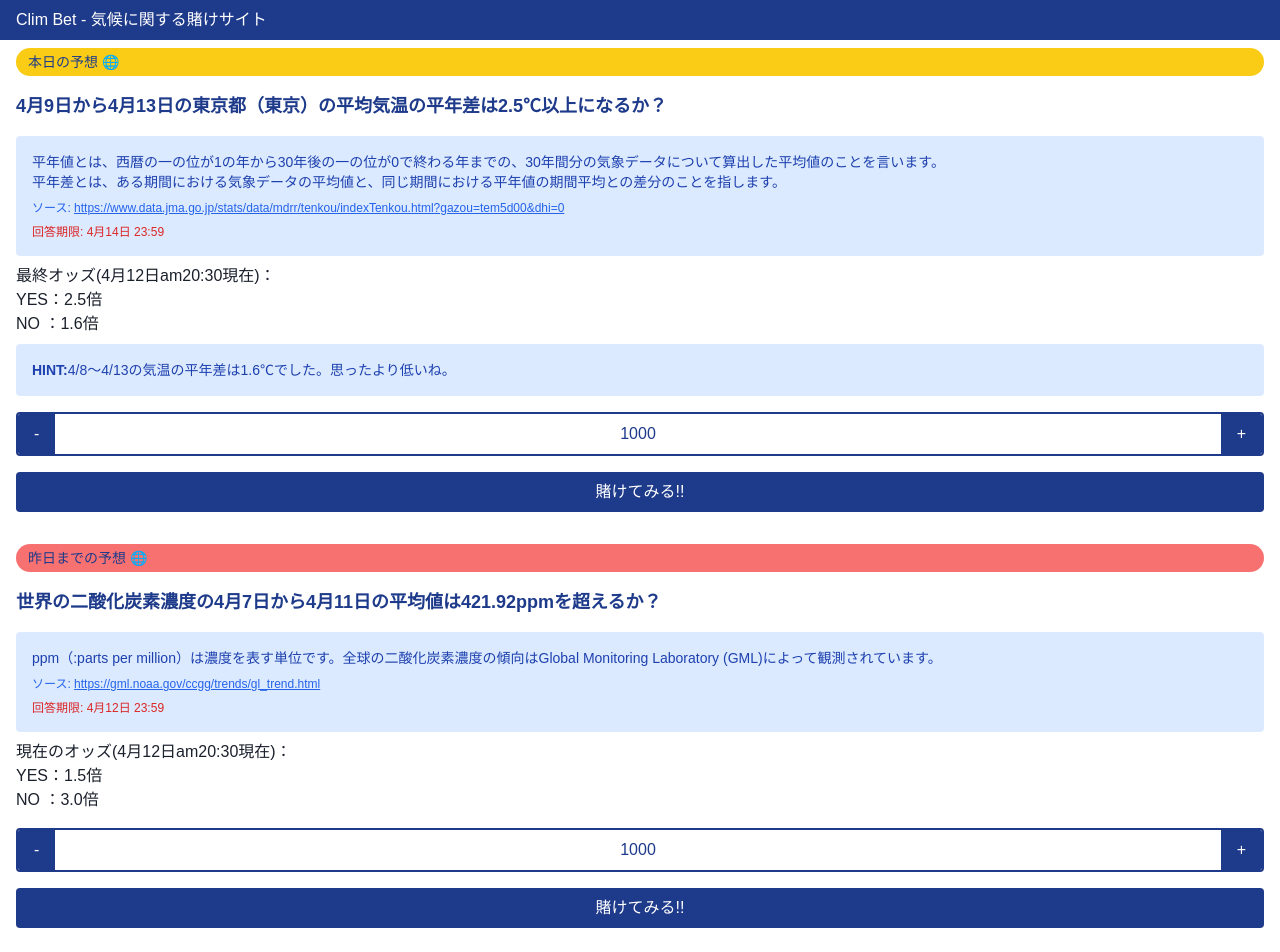
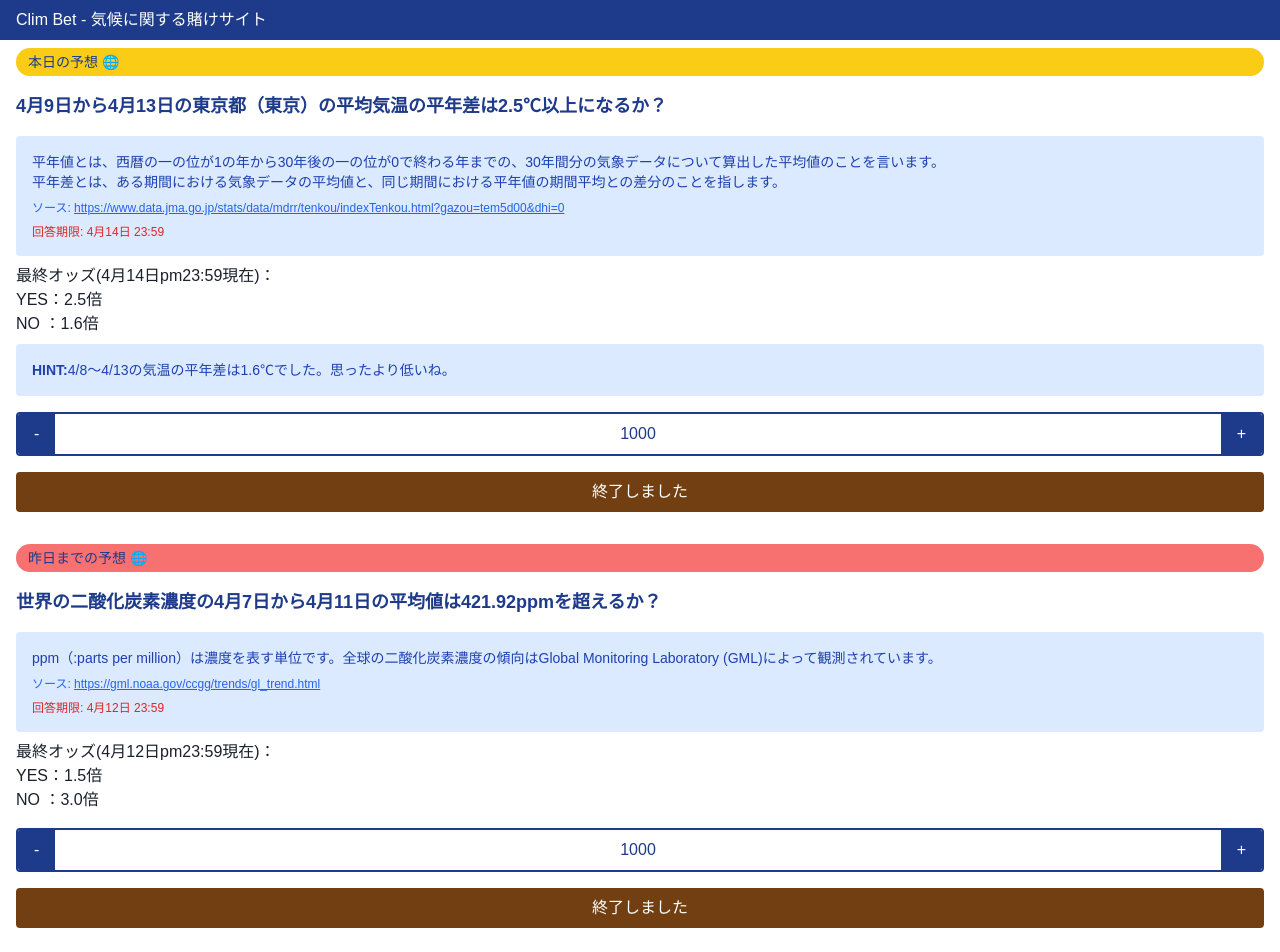
Before and after one commit to EndoTaishi/endotaishicom, a Next.js app: page /climbet in a window 1280 px wide. Shown: the top 952 px of the page. Built offline with nearby package versions, Linux system fonts and the light colour scheme; a web font is replaced by a local one.

Commit message:
fix climbet

```diff
--- a/app/climbet/page.tsx
+++ b/app/climbet/page.tsx
@@ -40,7 +40,7 @@ export default function ClimBet() {
           </div>
 
           <div>
-            <p>最終オッズ(4月12日am20:30現在)：</p>
+            <p>最終オッズ(4月14日pm23:59現在)：</p>
             <p>YES：2.5倍</p>
             <p>NO ：1.6倍</p>
           </div>
@@ -79,8 +79,8 @@ export default function ClimBet() {
                 +
               </button>
             </div>
-            <a href={`https://docs.google.com/forms/d/e/1FAIpQLSeFA3O1MGYKyY7qltkar1gFz7O1gD8JRNcx-4xp5LdVFAnTTA/viewform?usp=pp_url&entry.8256214=${betAmount}`} className="flex justify-center font-roboto text-white bg-blue-900 rounded px-8 py-2 w-full">
-              賭けてみる!!
+            <a href={`https://docs.google.com/forms/d/e/1FAIpQLSeFA3O1MGYKyY7qltkar1gFz7O1gD8JRNcx-4xp5LdVFAnTTA/viewform?usp=pp_url&entry.8256214=${betAmount}`} className="flex justify-center font-roboto text-white bg-yellow-900 rounded px-8 py-2 w-full">
+            終了しました
             </a>
           </div>
 
@@ -105,7 +105,7 @@ export default function ClimBet() {
           </div>
 
           <div>
-            <p>現在のオッズ(4月12日am20:30現在)：</p>
+            <p>最終オッズ(4月12日pm23:59現在)：</p>
             <p>YES：1.5倍</p>
             <p>NO ：3.0倍</p>
           </div>
@@ -137,8 +137,8 @@ export default function ClimBet() {
                 +
               </button>
             </div>
-            <a href={`https://docs.google.com/forms/d/e/1FAIpQLScDMXreCsTiam013SbWXelHhJdHNK6ZrO2mP8hyiwM-TxEK6Q/viewform?usp=pp_url&entry.8256214=${betAmount}`} className="flex justify-center font-roboto text-white bg-blue-900 rounded px-8 py-2 w-full">
-              賭けてみる!!
+            <a href={`https://docs.google.com/forms/d/e/1FAIpQLScDMXreCsTiam013SbWXelHhJdHNK6ZrO2mP8hyiwM-TxEK6Q/viewform?usp=pp_url&entry.8256214=${betAmount}`} className="flex justify-center font-roboto text-white bg-yellow-900 rounded px-8 py-2 w-full">
+            終了しました
             </a>
           </div>
 
@@ -164,7 +164,7 @@ export default function ClimBet() {
           </div>
 
           <div>
-            <p>最終オッズ(4月11日am23:59現在)：</p>
+            <p>最終オッズ(4月11日pm23:59現在)：</p>
             <p>YES：5.0倍</p>
             <p>NO ：1.2倍</p>
           </div>
```
